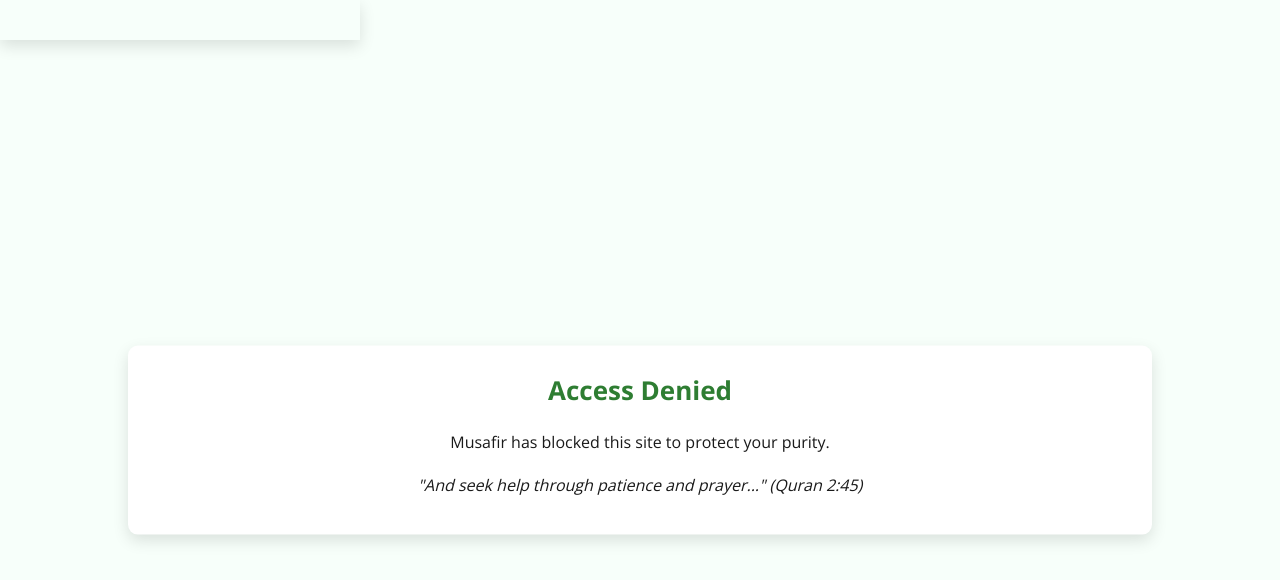
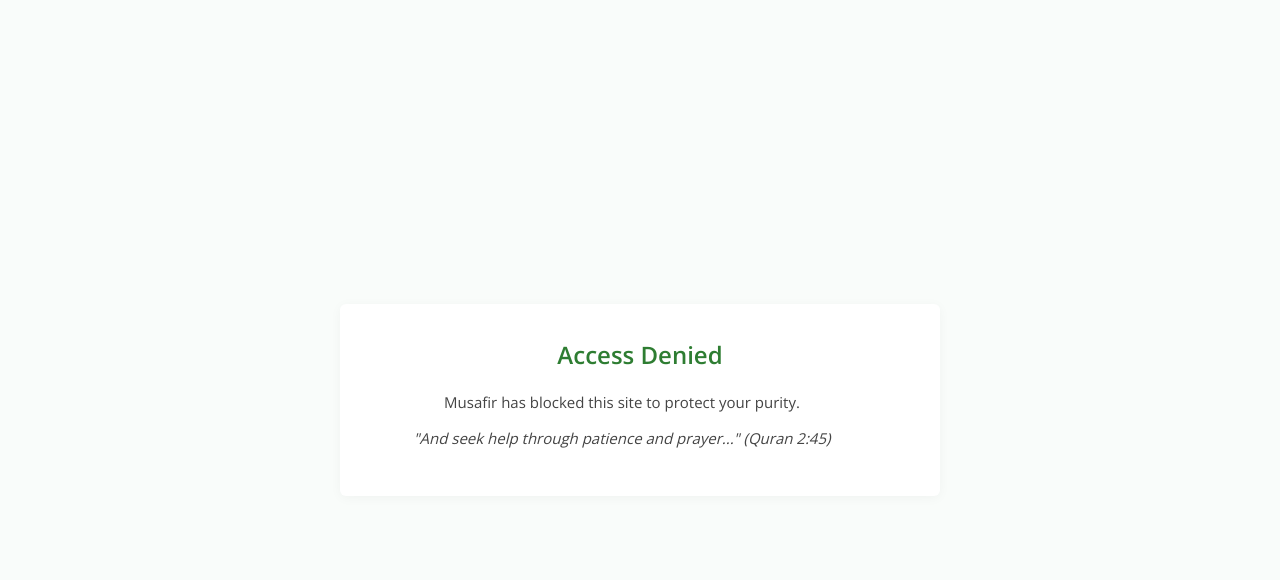
Before and after one commit to ju4700/chrome-extension, a browser extension: page musafir/blocked.html in a window 1280 px wide. Drawn offline with nearby package versions, Linux system fonts and the light colour scheme.

Commit message:
Refactor blocked.html and popup.css for improved layout and styling

```diff
--- a/musafir/blocked.html
+++ b/musafir/blocked.html
@@ -7,9 +7,11 @@
 </head>
 <body>
   <div class="block-container">
-    <h1>Access Denied</h1>
-    <p>Musafir has blocked this site to protect your purity.</p>
-    <p class="ayah">"And seek help through patience and prayer..." (Quran 2:45)</p>
+    <div class="content-wrapper">
+      <h1>Access Denied</h1>
+      <p>Musafir has blocked this site to protect your purity.</p>
+      <p class="ayah">"And seek help through patience and prayer..." (Quran 2:45)</p>
+    </div>
   </div>
 </body>
 </html>
--- a/musafir/popup.css
+++ b/musafir/popup.css
@@ -183,38 +183,64 @@ button:active {
   background: #eff8ef;
 }
 
+/*Block Container*/
 .block-container {
-  width: 80%;
-  margin: 40px auto;
+  width: 100%;
+  height: 100vh;
+  margin: 0;
   text-align: center;
-  padding: 24px;
-  background: #FFFFFF;
-  border-radius: 10px;
-  box-shadow: 0 6px 16px rgba(0, 0, 0, 0.12);
+  padding: 0;
+  background: #f9fcfa;
   font-family: 'Open Sans', sans-serif;
-  position: absolute;
-  top: 50%;
-  left: 50%;
-  transform: translate(-50%, -50%);
+  position: fixed;
+  top: 0;
+  left: 0;
+  z-index: 1000;
+  display: flex;
+  flex-direction: column;
+  justify-content: center;
+  align-items: center;
+  overflow-y: auto;
+}
+
+/* Remove the decorative pattern */
+.block-container::before {
+  display: none;
 }
 
 .block-container h1 {
-  font-size: 26px;
-  font-weight: 700;
+  font-size: 24px;
+  font-weight: 600;
   color: #2E7D32;
-  margin-bottom: 18px;
+  margin-bottom: 16px;
+}
+
+/* Remove the decorative underline */
+.block-container h1::after {
+  display: none;
 }
 
 .block-container p {
-  font-size: 16px;
-  color: #1A1A1A;
-  margin-bottom: 12px;
-  line-height: 1.6;
+  font-size: 15px;
+  color: #444444;
+  margin-bottom: 14px;
+  line-height: 1.5;
+  max-width: 500px;
+  padding: 0 16px;
+}
+
+.block-container .content-wrapper {
+  background: #ffffff;
+  padding: 32px;
+  border-radius: 6px;
+  box-shadow: 0 2px 12px rgba(0, 0, 0, 0.04);
+  max-width: 600px;
+  width: 90%;
 }
 
 .ayah {
   font-size: 14px;
   font-style: italic;
   color: #81C784;
-  margin-top: 18px;
+  margin-top: 0px;
 }
```
